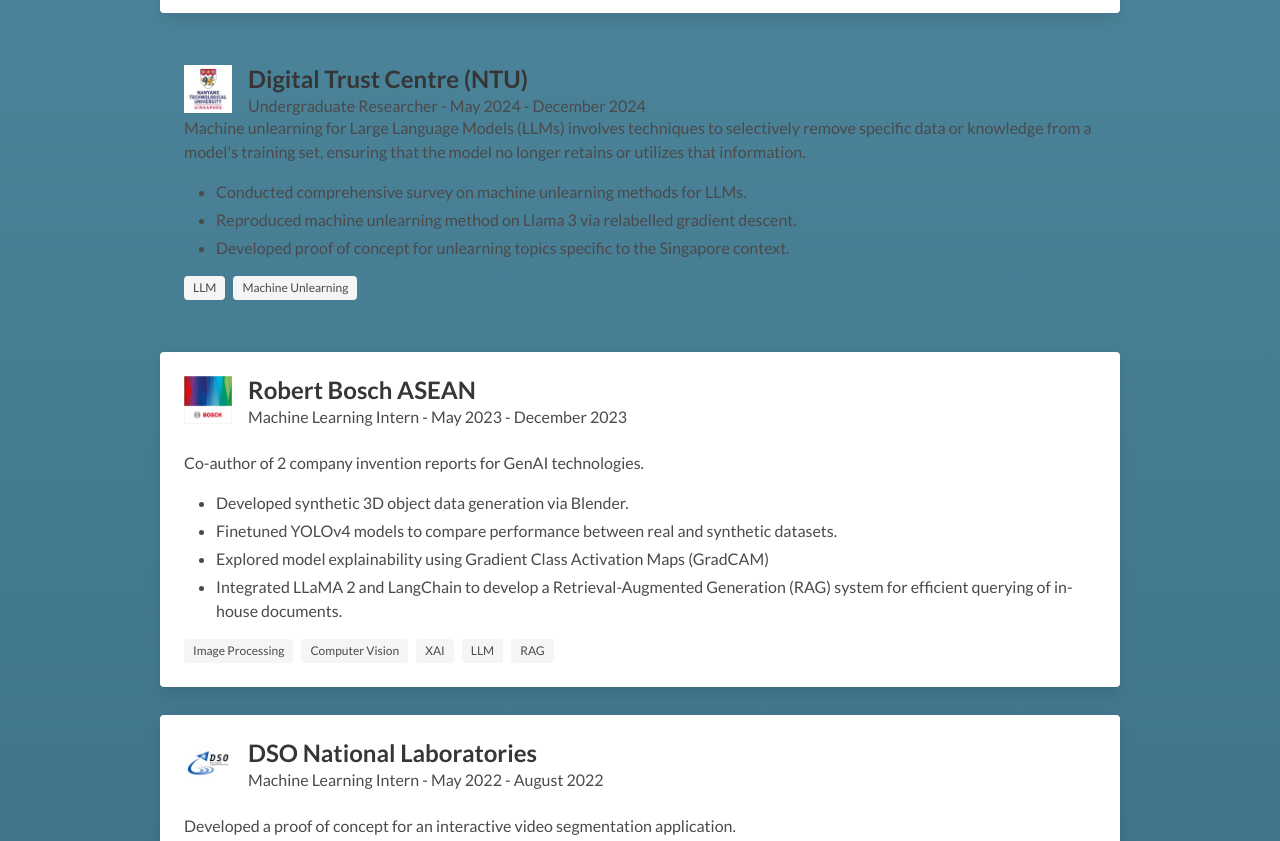
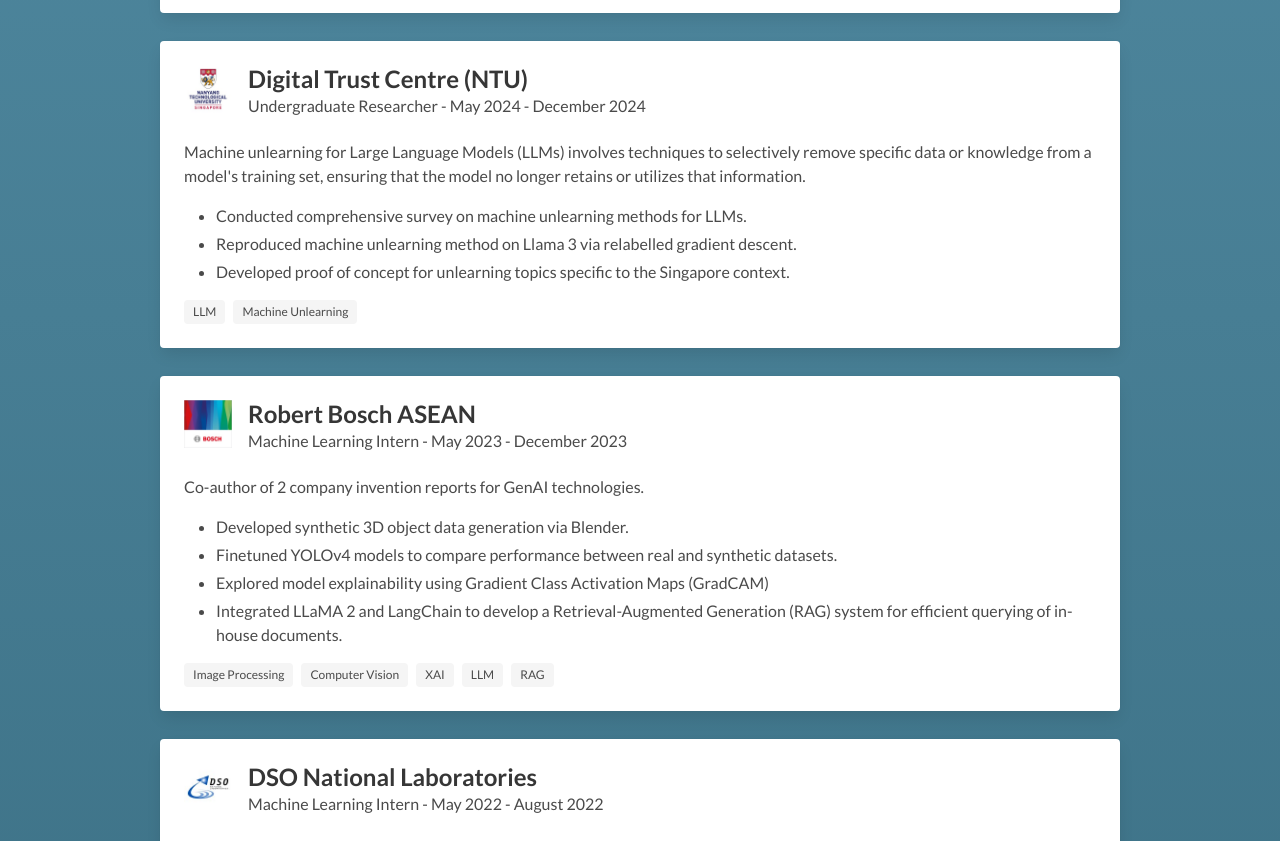
Before and after one commit to HersheyZinc/HersheyZinc.github.io, a plain HTML site: page index.html in a window 1280 px wide. Shown: the part 4522-5363 px from the top of the page. Drawn offline with Linux system fonts and the light colour scheme.

Commit message:
fix: missing card class

```diff
--- a/index.html
+++ b/index.html
@@ -413,7 +413,7 @@
         </div>
       </div>
 
-      <div class="card-gap">
+      <div class="card card-gap">
         <div class="card-content">
           <div class="media">
             <div class="media-left">
```
